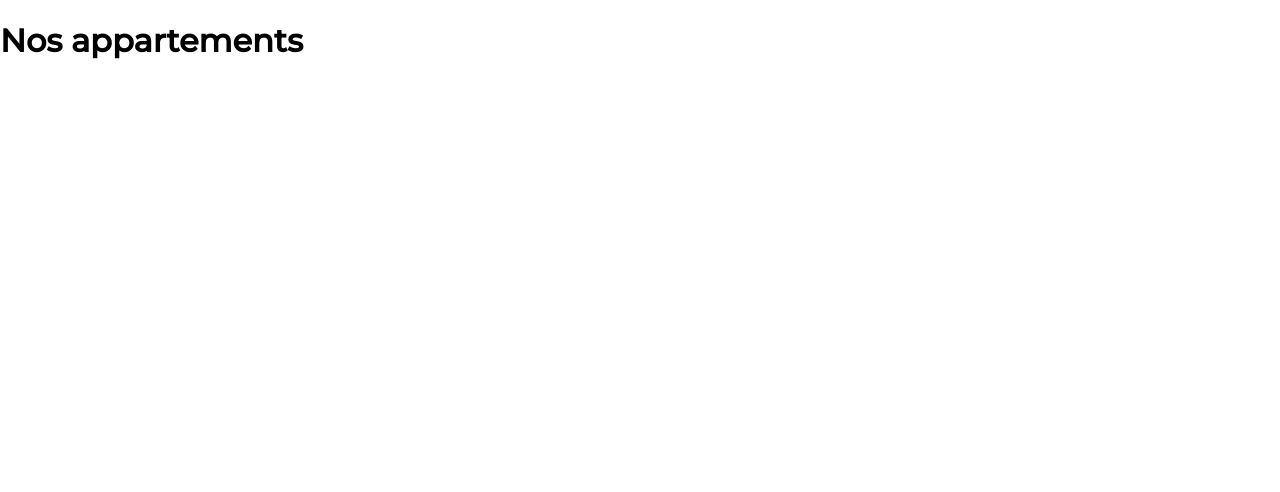
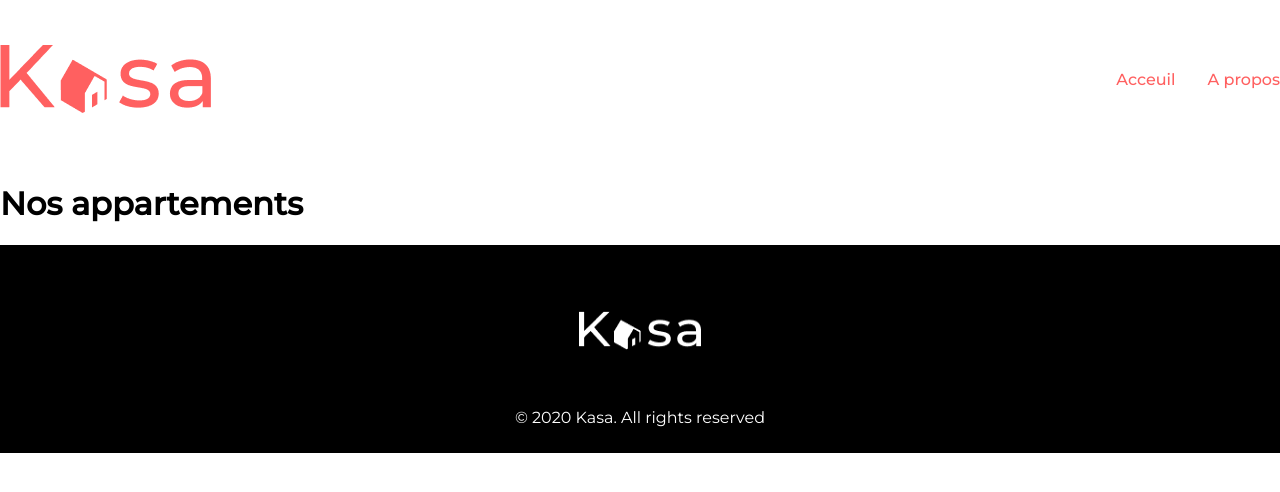
Before and after one commit to Babanlpz/Formation-Openclassrooms-Kasa_Projet_8, a React (Vite) app: page /flat in a window 1280 px wide. Shown: the top 492 px of the page. Built offline with nearby package versions, Linux system fonts and the light colour scheme; a web font is replaced by a local one.

Commit message:
FEAT variables scss

```diff
--- a/package.json
+++ b/package.json
@@ -23,6 +23,7 @@
     "eslint-plugin-react": "^7.33.2",
     "eslint-plugin-react-hooks": "^4.6.0",
     "eslint-plugin-react-refresh": "^0.4.5",
+    "sass": "^1.69.5",
     "vite": "^5.0.8"
   }
 }
--- a/src/App.css
+++ /dev/null
@@ -1,5 +0,0 @@
-body {
-  margin: 0;
-  padding: 0;
-  font-family: "Montserrat" , sans-serif;
-}
--- a/src/App.jsx
+++ /dev/null
@@ -1,22 +0,0 @@
-import React from 'react'
-import Navbar from './components/Navbar.jsx'
-import "./App.css"
-import Banner from './components/Banner.jsx'
-import ApartmentsGrid from './components/ApartmentsGrid.jsx'
-import Main from './components/Main.jsx'
-import Footer from './components/Footer.jsx'
-
-function App() {
-  return (
-    <div>
-      <Main>
-        <Navbar />
-        <Banner />
-        <ApartmentsGrid />
-      </Main>
-      <Footer />
-    </div>
-  )
-}
-
-export default App
--- a/src/components/Navbar.jsx
+++ b/src/components/Navbar.jsx
@@ -1,11 +1,12 @@
 import React from 'react'
 import { NavLink } from "react-router-dom"
-import "./Navbar.css"
+import "./Navbar.scss"
 
 function Navbar() {
 
   let activeStyle = {
     textDecoration: " underline",
+    color: "$color-primary"
   }
 
   let activeClasseName = "underline"
--- a/src/components/Navbar.css
+++ b/src/components/Navbar.scss
@@ -1,8 +1,10 @@
+@use "../scss/variables.scss" as *;
+
 .navbar {
     display: flex;
     gap: 2rem;
     align-items: center;
-    color: #FF6060;
+    color: $color-primary;
     font-weight: 500;
     padding-bottom: 50px;
     padding-top: 45px;
@@ -11,7 +13,7 @@
 
 .navbar a {
     text-decoration: none;
-    color: #ff6060;
+    color: $color-primary;
 }
 /*
 .navbar a:hover {
--- a/src/main.jsx
+++ b/src/main.jsx
@@ -1,23 +1,7 @@
-import React from 'react'
-import ReactDOM from 'react-dom/client'
-import App from './App.jsx'
-import { createBrowserRouter, RouterProvider, } from "react-router-dom";
-
-const router = createBrowserRouter([
-  {
-    path: "/",
-    element: <App />,
-    errorElement: <h1>404 not found</h1>
-  },
-  {
-    path: "/flat",
-    element: <h1>Nos appartements</h1>
-  },
-  {
-    path: "/about",
-    element: <h1>A propos</h1>
-  },
-])
+import React from "react"
+import ReactDOM  from "react-dom/client"
+import { RouterProvider } from "react-router-dom"
+import { router } from "./routes/router"
 
 ReactDOM.createRoot(document.getElementById('root')).render(
   <React.StrictMode>
--- /dev/null
+++ b/src/pages/Homepage.css
@@ -0,0 +1,5 @@
+body {
+    margin: 0;
+    padding: 0;
+    font-family: "Montserrat" , sans-serif;
+  }
--- /dev/null
+++ b/src/pages/Homepage.jsx
@@ -0,0 +1,15 @@
+import React from "react";
+import "./Homepage.css"
+import Banner from "../components/Banner.jsx"
+import ApartmentsGrid from "../components/ApartmentsGrid.jsx"
+
+function Homepage() {
+    return (
+        <>
+            <Banner />
+            <ApartmentsGrid />
+        </>
+    );
+}
+
+export default Homepage;
--- /dev/null
+++ b/src/routes/router.jsx
@@ -0,0 +1,35 @@
+import React from 'react'
+import { createBrowserRouter, Outlet } from "react-router-dom"
+import Homepage from '../pages/Homepage.jsx'
+import Footer from "../components/Footer.jsx"
+import Navbar from "../components/Navbar.jsx"
+
+const HeaderFooterLayout = () => {
+  return <>
+    <Navbar />
+    <Outlet />
+    <Footer />
+  </>
+}
+
+export const router = createBrowserRouter([
+  {
+    element: <HeaderFooterLayout />,
+    errorElement: <h1>404 not found</h1>,
+    children: [
+      {
+        path: "/",
+        element: <Homepage />
+      },
+      {
+        path: "/flat",
+        element: <h1>Nos appartements</h1>
+      },
+      {
+        path: "/about",
+        element:  <h1>A propos</h1>
+      },
+    ],
+  },
+
+])
--- /dev/null
+++ b/src/scss/variables.scss
@@ -0,0 +1,7 @@
+$color-primary: #FF6060;
+$color-secondary: #863535;
+$color-tertiary: white;
+$background-dark: rgba(0, 0, 0, 0.119);
+$background-light: #f6f6f6;
+$grid-background-light: white;
+$footer-background: black;
```
Also changed, not shown: src/index.css (deleted), 1 other file (tests, documents, lock files or other folders).
